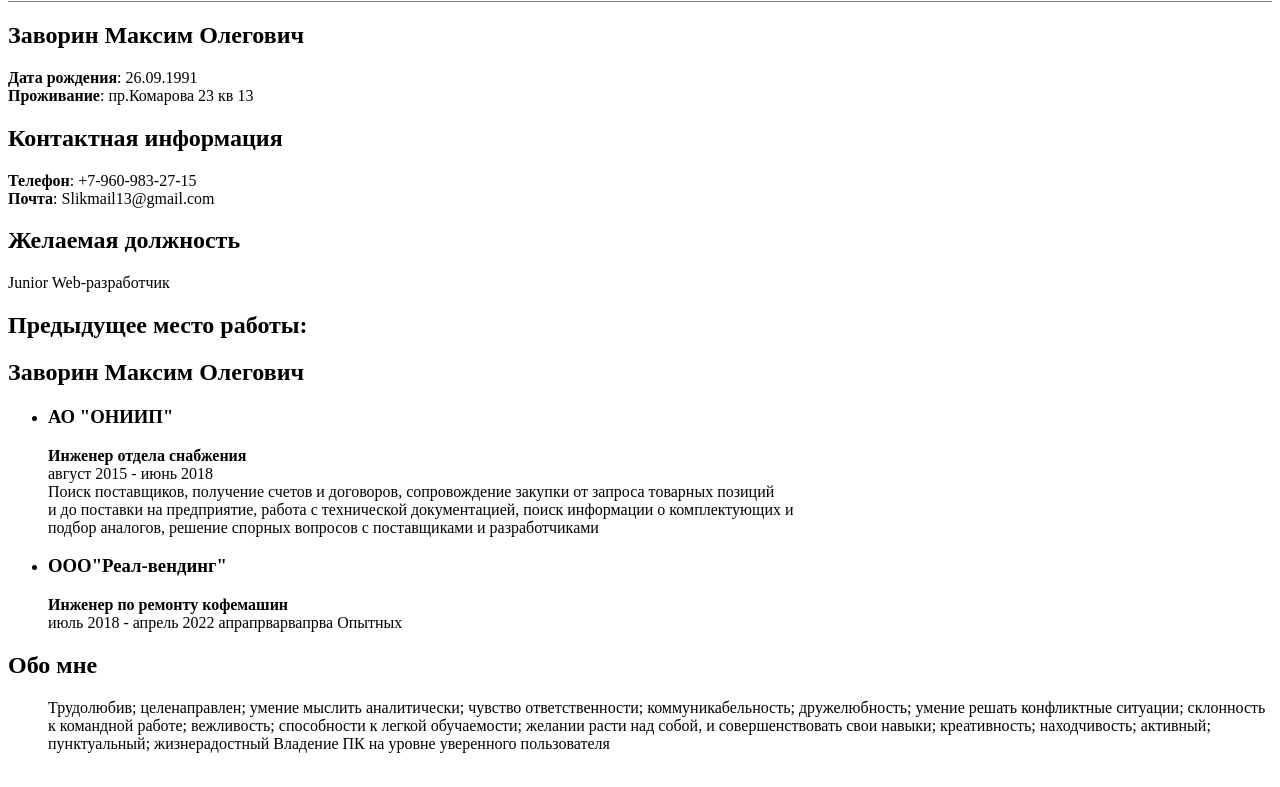
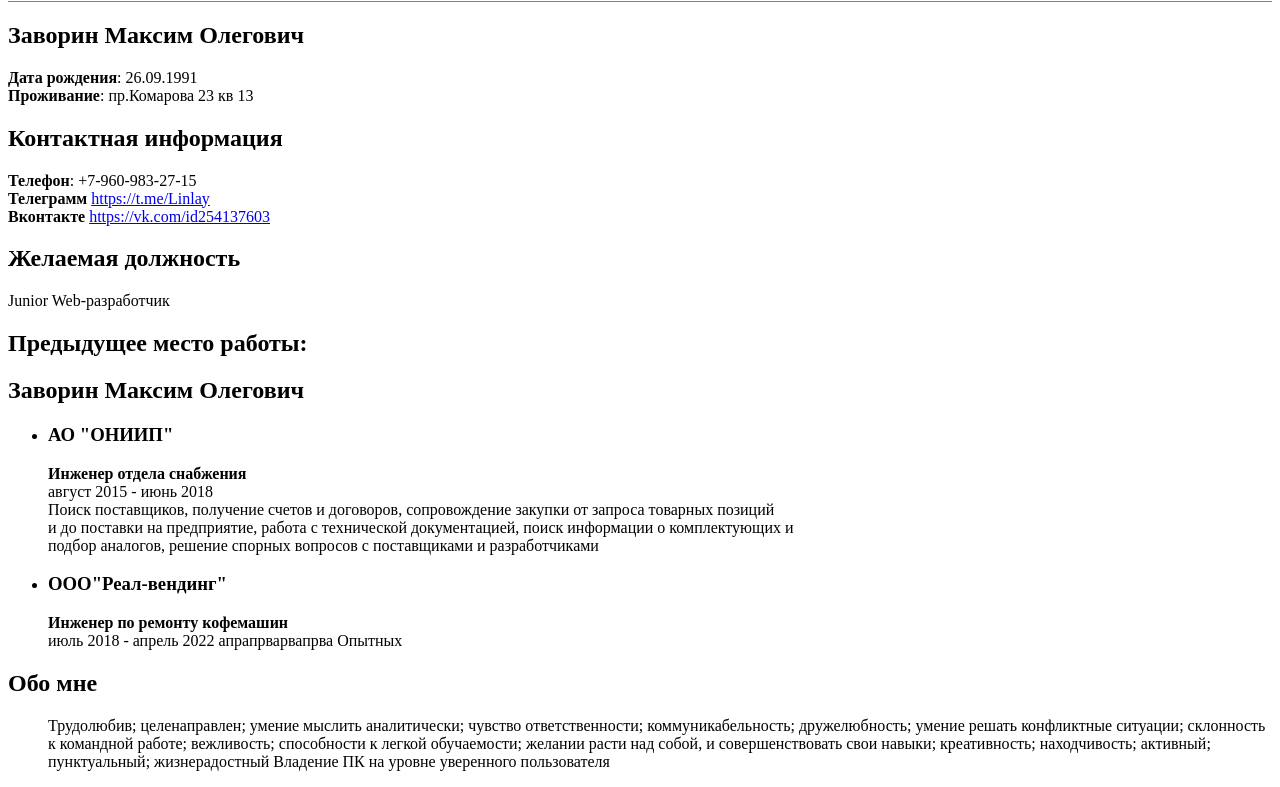
Before and after one commit to Lin1ay/1st-project, a plain HTML site: page index.html in a window 1280 px wide. Shown: the part 79-866 px from the top of the page. Drawn offline with Linux system fonts and the light colour scheme.

Commit message:
add social link

```diff
--- a/Profile.html
+++ b/index.html
@@ -18,7 +18,10 @@
     <p><h2>Контактная информация</h2></p>
     <strong>Телефон</strong>: +7-960-983-27-15
     <br>
-    <strong> Почта</strong>: Slikmail13@gmail.com
+    <strong>Телеграмм</strong> <a href="https://t.me/Linlay">https://t.me/Linlay</a>
+    <br>
+    <strong>Вконтакте</strong> <a href="https://vk.com/id254137603">https://vk.com/id254137603</a>
+    <br>
     <p><h2>Желаемая должность</h2>Junior Web-разработчик </p>
     <p><h2>Предыдущее место работы:</h2>
     <p><h2>Заворин Максим Олегович</h2></p>
```
Also changed, not shown: Index.html (deleted, +0 -10 lines).
